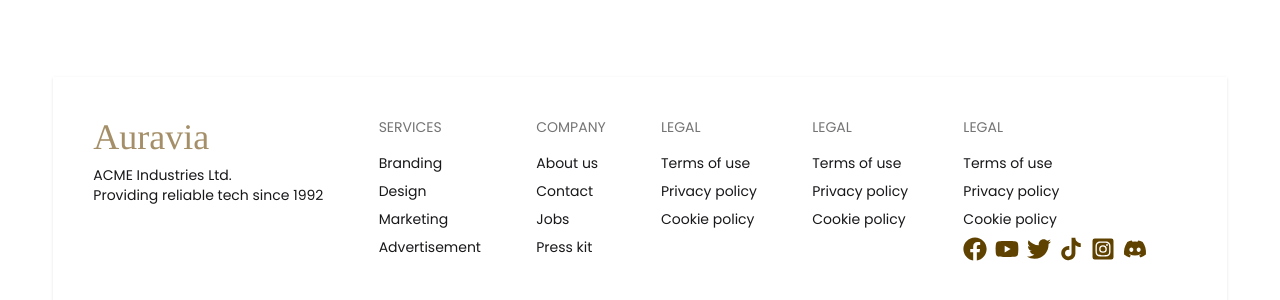
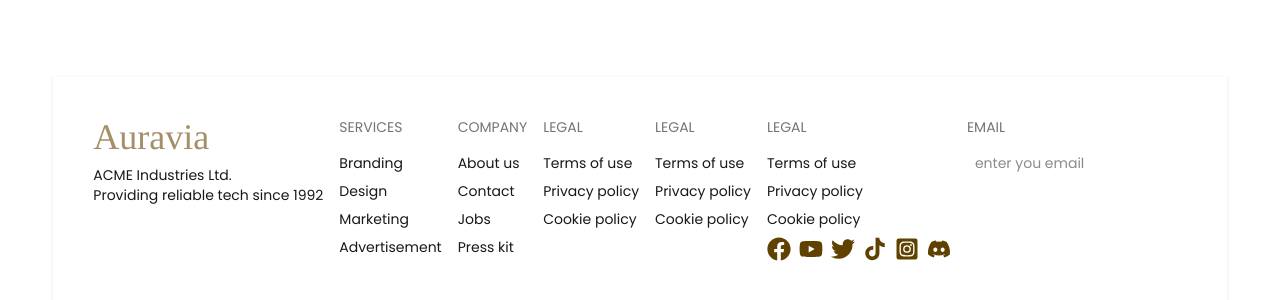
Before and after one commit to Antushil11/Auravia, a React (Vite) app: page / in a window 1280 px wide. Shown: the part 788-1088 px from the top of the page. Built offline with nearby package versions, Linux system fonts and the light colour scheme.

Commit message:
added footer in email box

```diff
--- a/src/components/Footer/Footer.jsx
+++ b/src/components/Footer/Footer.jsx
@@ -63,6 +63,12 @@ const Footer = () => {
               <FaDiscord size={24}/>
             </div>
           </nav>
+          <nav>
+            <form action="">
+              <label className="footer-title">Email</label>
+              <input className="mt-2 p-2 w-full" placeholder="enter you email" type="email" name="Email" id="" />
+            </form>
+          </nav>
         </footer>
       </div>
     </Container>
```
